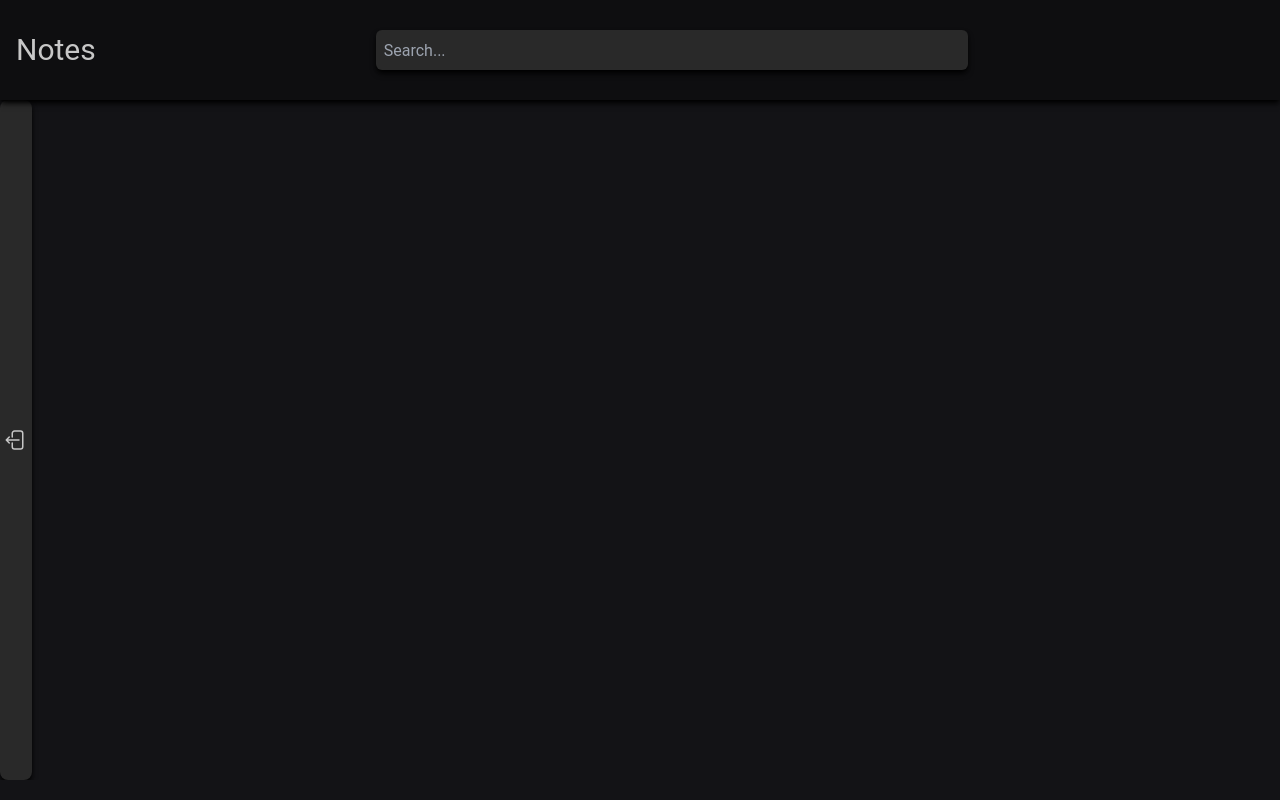
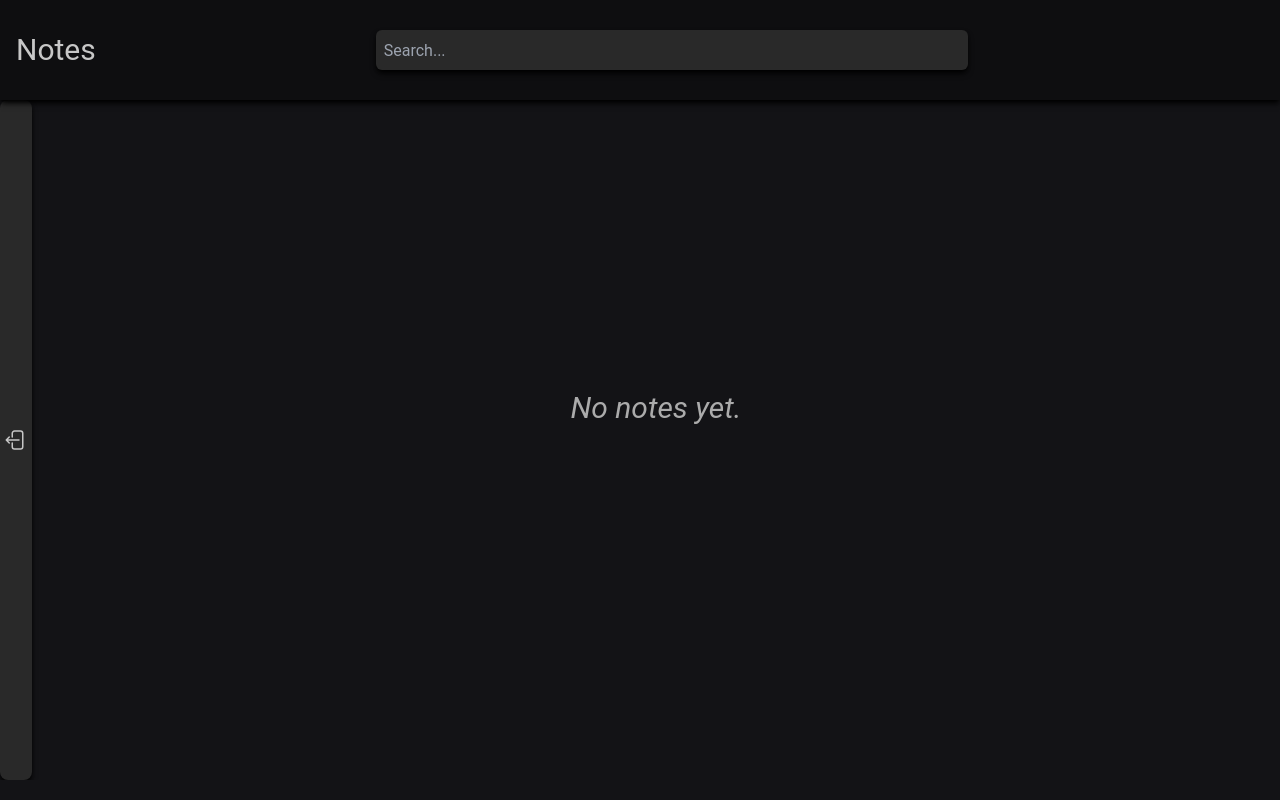
Before and after one commit to Apoll0nsLyre/react-project, a React (Vite) app: page / in a window 1280 px wide. Both pictures are taken after a click on the button "Show full screen notes". Built offline with nearby package versions, Linux system fonts and the light colour scheme.

Commit message:
fix some issues from newNote function and responsivity

```diff
--- a/src/App.jsx
+++ b/src/App.jsx
@@ -53,6 +53,17 @@ function SearchResults({notes, clickedNote}){
 };
 
 export default function App() {
+
+  const [width, setWidth] = useState(window.innerWidth);
+  useEffect(() => {
+    window.addEventListener('resize', () => {
+      setWidth(window.innerWidth);
+    });
+    if (width > 768) {
+      setSideNotesPage(true);
+      setSlide('');
+    }
+  },[window.innerWidth]);
 
   // Notes state and functions to add and remove notes
   const [notes, setNotes] = useState(() => {
@@ -168,8 +179,10 @@ const deleteNote = () => {
 };
 
 // New note function
-const newNote = (e) => {
-  e.preventDefault();
+const newNote = () => {
+  if (sideNotesPage && width < 768) {
+    toggleSideNotesPage();
+  }
   setCurrentNote({
     title: '',
     content: '',
@@ -188,7 +201,9 @@ const newNote = (e) => {
     if (notesPage && !e.target.classList.contains('delete-button')) {
       hideNotesPage();
     }
-
+    if (sideNotesPage && width < 768) {
+      toggleSideNotesPage();
+    }
     const noteClicked = e ? e.target.id : '';
     const note = notes.find((note) => note.key === noteClicked);
     if (e.target.classList.contains('delete-button')) {
@@ -337,7 +352,8 @@ const newNote = (e) => {
         </Animation>
         }
         { !notesPage &&
-          <NoteEditor newNote={newNote} animation2={slide} animation={fade} currentNote={currentNote} addNote={addNote} onChangeNote={onChangeNote} notes={notes} sideNotesPage={sideNotesPage} toggleNotesPage={showNotesPage} clickedNote={clickedNote}/>
+          <NoteEditor newNote={newNote} animation2={slide} animation={fade} currentNote={currentNote} addNote={addNote}
+           onChangeNote={onChangeNote} notes={notes} sideNotesPage={sideNotesPage} toggleNotesPage={showNotesPage} clickedNote={clickedNote}/>
           }
 
       </div>
--- a/src/components/editor.jsx
+++ b/src/components/editor.jsx
@@ -1,6 +1,18 @@
+import { useState,useEffect } from "react";
 import { Animation } from "./animation";
+import { use } from "react";
 
-export function NoteEditor({ sideNotesPage,currentNote, addNote, onChangeNote, newNote, toggleNotesPage, notes, clickedNote, animation, animation2}) {
+export function NoteEditor({ sideNotesPage, currentNote, addNote, onChangeNote, newNote, toggleNotesPage, notes, clickedNote, animation, animation2}) {
+    const [empty, setEmpty] = useState(false);
+    useEffect(() => {
+      if(notes.length === 0){
+        setEmpty(true);
+      } else {
+        setEmpty(false);
+      }
+    }
+    , [notes]);
+
     return (
       <Animation className=' w-full bg-background flex' animation={animation} onChange={onChangeNote}>
         {sideNotesPage &&
@@ -17,7 +29,8 @@ export function NoteEditor({ sideNotesPage,currentNote, addNote, onChangeNote, n
 
                     </button>
                 </div>
-                  <div id="notes-container" className='border-border border-t-2 overflow-auto h-[72vh] shadow-inner shadow-black '>
+                  <div id="notes-container" className='relative border-border border-t-2 overflow-auto h-[72vh] shadow-inner shadow-black '>
+                  { empty && <h1 className='absolute italic top-[30%] right-[50%] translate-x-[50%] translate-y-[50%] z-40 text-3xl text-center text-primary m-auto'>No notes yet.</h1>}
                   {notes.map((note) => (
                     <div id={note.key} key={note.key} className='Note flex flex-row border-b-2 border-border cursor-pointer w-full hover:bg-secondary shadow-md duration-150' onClick={clickedNote}>
                       <h2 id={note.key} className='text-xl w-full overflow-hidden p-4 duration-150' >{note.title}</h2>
--- a/src/components/modal.jsx
+++ b/src/components/modal.jsx
@@ -1,5 +1,4 @@
 import React from "react";
-import { Animation } from "./animation";
 
 export function DeleteModal({onClick, cancelModal}){
 
--- a/src/components/notes.jsx
+++ b/src/components/notes.jsx
@@ -1,7 +1,18 @@
-import { useState } from 'react';
+import { useEffect, useState } from 'react';
 
 
 export function NotesPage({notes, clickedNote, toggleNotesPage}){
+
+  const [empty, setEmpty] = useState(false);
+  useEffect(() => {
+    if(notes.length === 0){
+      setEmpty(true);
+    } else {
+      setEmpty(false);
+    }
+  }
+  , [notes]);
+
     return (
       <div className='relative flex w-full h-full'>
         <button onClick={toggleNotesPage} className='bg-input w-fit shadow-md shadow-black text-foreground p-1 rounded-lg text-sm hover:bg-primary
@@ -12,7 +23,8 @@ export function NotesPage({notes, clickedNote, toggleNotesPage}){
 
           </button>
         <div id="notes-container" className='relative grid grid-cols-1 sm:grid-cols-2 md:grid-cols-3 2xl:grid-cols-4 overflow-auto h-[85vh] w-full z-10'>
-          {notes.map((note) => (
+          { empty && <h1 className='absolute italic top-[40%] right-[50%] translate-x-[50%] translate-y-[50%] z-40 text-3xl text-center text-primary m-auto'>No notes yet.</h1>}
+          {!empty && notes.map((note) => (
             <div id={note.key} key={note.key} onClick={clickedNote} className='flex  flex-col w-56 h-64 cursor-pointer border border-border z-40 m-auto my-2 bg-card
              text-foreground p-3 hover:bg-primary hover:text-primary-foreground duration-150 rounded-xl shadow-md shadow-black'>
               <h1 id={note.key} className='text-xl lg:text-xl text-center font-bold text-wrap pb-2 border-b-2 border-border'>{note.title}</h1>
```
